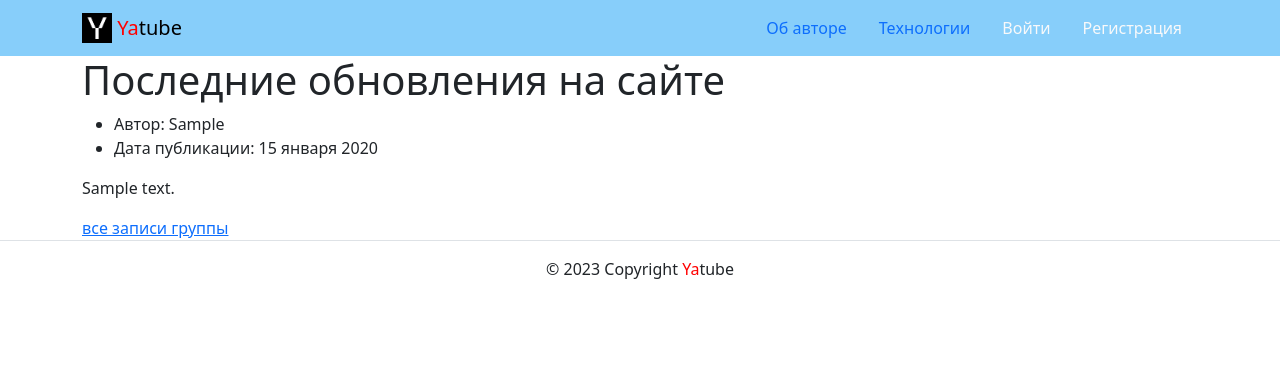
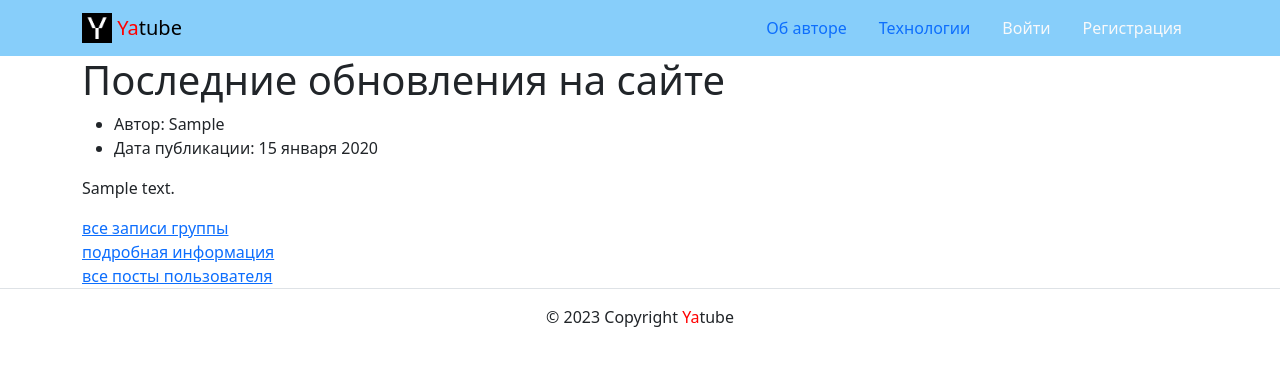
Before and after one commit to Karkyshka/hw02_community, a Django app: page / in a window 1280 px wide. Shown: the top 366 px of the page. Run offline with Django 3.2, Linux system fonts and the light colour scheme; tables that the repository leaves empty hold one stand-in row (values such as "Sample post"); some libraries are stand-ins or nearby versions.

Commit message:
добавлены ссылки между страниц

```diff
--- a/yatube/templates/posts/group_list.html
+++ b/yatube/templates/posts/group_list.html
@@ -16,6 +16,10 @@
             </li>
           </ul>
           <p>{{ post.text|linebreaksbr }}</p>
+          <br>
+          <a href="{% url 'posts:profile' post.author %}">
+            все посты пользователя
+          </a>
         </article>
       {% if not forloop.last %}<hr>{% endif %}
     {% endfor %}
--- a/yatube/templates/posts/index.html
+++ b/yatube/templates/posts/index.html
@@ -19,6 +19,13 @@
           <a href="{% url 'posts:group_list' post.group.slug %}">
             все записи группы</a>
         {% endif %}
+        <br>
+        <a href="{% url 'posts:post_detail' post.id %}">
+          подробная информация </a>
+        <br>
+        <a href="{% url 'posts:profile' post.author %}">
+          все посты пользователя
+        </a>
       {% if not forloop.last %}<hr>{% endif %}
     </article>
     {% endfor %}
```
